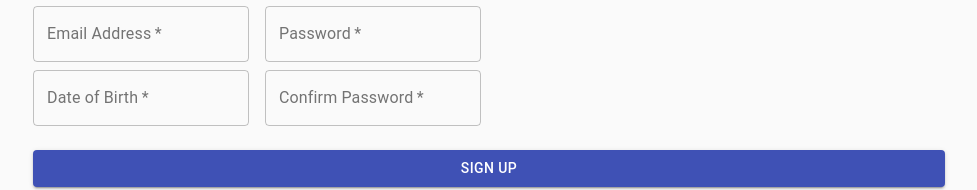
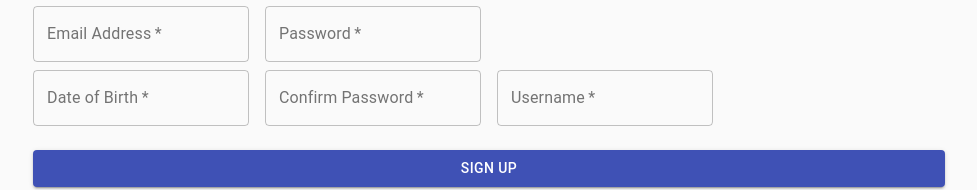
Before and after one commit to Nickolas-Phen/HeavenlyWriting, a React (Create React App) app in the folder client/: page / in a window 1280 px wide. Shown: the part 511-701 px from the top of the page, without its empty margins (151-1128 px from the left). Built offline with nearby package versions, Linux system fonts and the light colour scheme.

Commit message:
added username box

```diff
--- a/client/src/components/SignUp.js
+++ b/client/src/components/SignUp.js
@@ -204,6 +204,18 @@ export default function SignUp() {
                                 autoComplete="current-password"
                             />
                         </Grid>
+                        <Grid item xs={12} sm={3}>
+                            <TextField
+                                variant="outlined"
+                                required
+                                fullWidth
+                                name="username"
+                                label="Username"
+                                id="username"
+                                autoComplete="username"
+                                onChange={onChangeText}
+                            />
+                        </Grid>
                         {/*<Grid item xs={12}>*/}
                         {/*    <FormControlLabel*/}
                         {/*        control={<Checkbox value="allowExtraEmails" color="primary" />}*/}
```
